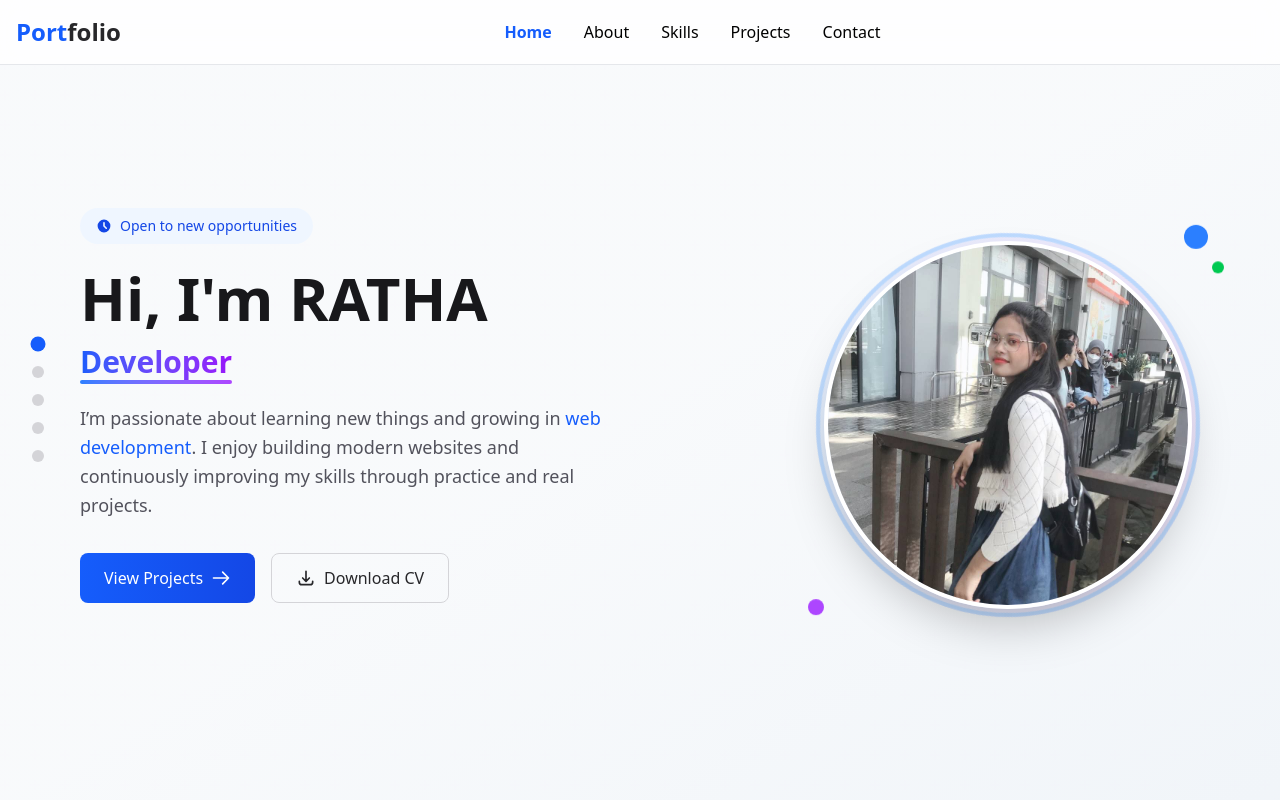
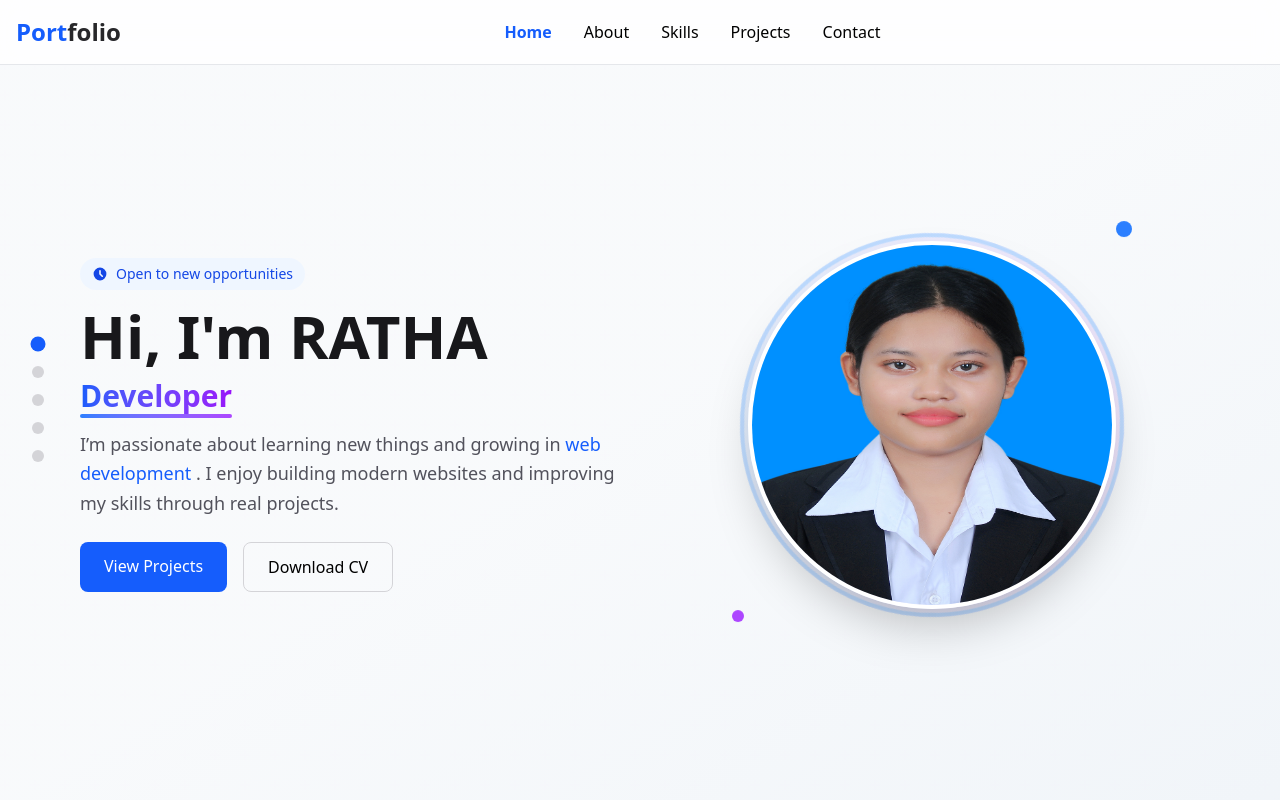
Before and after one commit to PhearomRatha/portfolio-Ratha, a Vue app: page / in a window 1280 px wide. Shown: the top 800 px of the page. Built offline with nearby package versions, Linux system fonts and the light colour scheme.

Commit message:
update profile

```diff
--- a/src/components/home/Hero.vue
+++ b/src/components/home/Hero.vue
@@ -1,29 +1,63 @@
 <template>
-  <div class="min-h-[70vh] flex items-center py-8">
-    <div class="grid grid-cols-1 lg:grid-cols-2 gap-8 lg:gap-12 items-center max-w-6xl mx-auto px-4">
+  <div class="min-h-[70vh] flex items-center py-10">
+    <div
+      class="grid grid-cols-1 lg:grid-cols-2 gap-8 lg:gap-12 items-center max-w-6xl mx-auto px-4"
+    >
 
-      <!-- Left Column - Text Content -->
-      <div class="text-center lg:text-left">
+      <!-- IMAGE (TOP ON MOBILE, RIGHT ON DESKTOP) -->
+      <div class="order-1 lg:order-2 flex justify-center">
+        <div class="relative w-44 h-44 sm:w-56 sm:h-56 md:w-72 md:h-72 lg:w-96 lg:h-96">
+
+          <!-- Glow -->
+          <div class="absolute inset-0 bg-gradient-to-r from-blue-500 to-purple-500 rounded-full opacity-10 animate-pulse"></div>
+
+          <!-- Rings -->
+          <div class="absolute inset-0 border-4 border-blue-200 dark:border-blue-900/30 rounded-full animate-spin-slow"></div>
+          <div class="absolute inset-4 border-2 border-purple-200 dark:border-purple-900/30 rounded-full animate-spin-slow-reverse"></div>
+
+          <!-- Image -->
+          <div class="absolute inset-2 rounded-full overflow-hidden border-4 border-white dark:border-zinc-800 shadow-2xl">
+            <img
+              src="/public/Image/profile.png"
+              alt="Ratha"
+              class="w-full h-full object-fit"
+            />
+          </div>
+
+          <!-- Dots -->
+          <div class="absolute -top-2 -right-2 w-4 h-4 bg-blue-500 rounded-full animate-bounce"></div>
+          <div class="absolute -bottom-2 -left-2 w-3 h-3 bg-purple-500 rounded-full animate-bounce animation-delay-1000"></div>
+        </div>
+      </div>
+
+      <!-- TEXT (BOTTOM ON MOBILE, LEFT ON DESKTOP) -->
+      <div class="order-2 lg:order-1 text-center lg:text-left">
+
         <!-- Badge -->
-        <div class="mb-6 inline-flex lg:inline-flex">
-          <span class="inline-flex items-center px-4 py-2 rounded-full text-sm font-medium bg-blue-50 text-blue-700 dark:bg-blue-900/20 dark:text-blue-400">
+        <div class="mb-4 inline-flex">
+          <span
+            class="inline-flex items-center px-3 py-1.5 rounded-full text-xs sm:text-sm font-medium bg-blue-50 text-blue-700 dark:bg-blue-900/20 dark:text-blue-400"
+          >
             <svg class="w-4 h-4 mr-2" fill="currentColor" viewBox="0 0 20 20">
-              <path fill-rule="evenodd" d="M10 18a8 8 0 100-16 8 8 0 000 16zm1-12a1 1 0 10-2 0v4a1 1 0 00.293.707l2.828 2.829a1 1 0 101.415-1.415L11 9.586V6z" clip-rule="evenodd" />
+              <path
+                fill-rule="evenodd"
+                d="M10 18a8 8 0 100-16 8 8 0 000 16zm1-12a1 1 0 10-2 0v4a1 1 0 00.293.707l2.828 2.829a1 1 0 101.415-1.415L11 9.586V6z"
+                clip-rule="evenodd"
+              />
             </svg>
             Open to new opportunities
           </span>
         </div>
 
         <!-- Title -->
-        <h1 class="text-4xl md:text-5xl lg:text-6xl font-bold mb-4">
-          <span class="block text-zinc-900 dark:text-white">Hi, I'm RATHA</span>
-
+        <h1 class="text-3xl sm:text-4xl md:text-5xl lg:text-6xl font-bold mb-3 text-zinc-900 dark:text-white">
+          Hi, I'm RATHA
         </h1>
 
-        <!-- Subtitle with animation -->
-        <div class="relative inline-block mb-6">
-          <h2 class="text-2xl md:text-3xl font-semibold text-zinc-700 dark:text-zinc-300">
-            <span class="bg-gradient-to-r from-blue-600 to-purple-600 dark:from-blue-400 dark:to-purple-400 bg-clip-text text-transparent">
+        <!-- Subtitle -->
+        <div class="relative inline-block mb-4">
+          <h2 class="text-lg sm:text-xl md:text-2xl lg:text-3xl font-semibold">
+            <span class="bg-gradient-to-r from-blue-600 to-purple-600 bg-clip-text text-transparent">
               Developer
             </span>
           </h2>
@@ -31,65 +65,30 @@
         </div>
 
         <!-- Description -->
-     <p class="text-lg text-zinc-600 dark:text-zinc-400 mb-8 max-w-xl mx-auto lg:mx-0 leading-relaxed">
-  I’m passionate about learning new things and growing in
-  <span class="font-medium text-blue-600 dark:text-blue-400">web development</span>.
-  I enjoy building modern websites and continuously improving my skills through practice and real projects.
-</p>
-
+        <p class="text-sm sm:text-base md:text-lg text-zinc-600 dark:text-zinc-400 mb-6 leading-relaxed max-w-xl mx-auto lg:mx-0">
+          I’m passionate about learning new things and growing in
+          <span class="font-medium text-blue-600 dark:text-blue-400">
+            web development
+          </span>.
+          I enjoy building modern websites and improving my skills through real projects.
+        </p>
 
         <!-- Buttons -->
-        <div class="flex flex-col sm:flex-row gap-4 justify-center lg:justify-start mb-10">
+        <div class="flex flex-col sm:flex-row gap-4 justify-center lg:justify-start">
           <router-link
             to="/projects"
-            class="px-6 py-3 bg-gradient-to-r from-blue-600 to-blue-700 text-white rounded-lg hover:shadow-lg hover:shadow-blue-500/30 transition-all duration-300 font-medium flex items-center justify-center group"
+            class="px-6 py-3 bg-blue-600 text-white rounded-lg hover:bg-blue-700 transition font-medium"
           >
             View Projects
-            <svg class="w-5 h-5 ml-2 group-hover:translate-x-1 transition-transform" fill="none" stroke="currentColor" viewBox="0 0 24 24">
-              <path stroke-linecap="round" stroke-linejoin="round" stroke-width="2" d="M14 5l7 7m0 0l-7 7m7-7H3" />
-            </svg>
           </router-link>
 
           <a
             href="/Phearom Ratha Curriculum Vitae (1).pdf"
-            class="px-6 py-3 border border-zinc-300 dark:border-zinc-700 text-zinc-800 dark:text-white rounded-lg hover:border-blue-500 dark:hover:border-blue-400 hover:text-blue-600 dark:hover:text-blue-400 transition-all duration-300 font-medium flex items-center justify-center"
+            class="px-6 py-3 border border-zinc-300 dark:border-zinc-700 rounded-lg hover:border-blue-500 transition font-medium"
           >
-            <svg class="w-5 h-5 mr-2" fill="none" stroke="currentColor" viewBox="0 0 24 24">
-              <path stroke-linecap="round" stroke-linejoin="round" stroke-width="2" d="M4 16v1a3 3 0 003 3h10a3 3 0 003-3v-1m-4-4l-4 4m0 0l-4-4m4 4V4" />
-            </svg>
             Download CV
           </a>
         </div>
-
-
-
-      </div>
-
-      <!-- Right Column - Circular Image -->
-      <div class="relative flex justify-center lg:justify-end">
-        <div class="relative w-64 h-64 md:w-80 md:h-80 lg:w-96 lg:h-96">
-          <!-- Background effects -->
-          <div class="absolute inset-0 bg-gradient-to-r from-blue-500 to-purple-500 rounded-full opacity-10 dark:opacity-20 animate-pulse"></div>
-
-          <!-- Outer ring with animation -->
-          <div class="absolute inset-0 border-4 border-blue-200 dark:border-blue-900/30 rounded-full animate-spin-slow"></div>
-          <div class="absolute inset-4 border-2 border-purple-200 dark:border-purple-900/30 rounded-full animate-spin-slow-reverse"></div>
-
-          <!-- Main circular image -->
-          <div class="absolute inset-2 rounded-full overflow-hidden border-4 border-white dark:border-zinc-800 shadow-2xl">
-            <img
-              src="/public/Image/photo_2025-12-24_11-05-07.jpg"
-              alt="Alex Morgan"
-              class="w-full h-full object-cover"
-            />
-          </div>
-
-          <!-- Floating dots -->
-          <div class="absolute -top-2 -right-2 w-6 h-6 bg-blue-500 rounded-full animate-bounce"></div>
-          <div class="absolute -bottom-2 -left-2 w-4 h-4 bg-purple-500 rounded-full animate-bounce animation-delay-1000"></div>
-          <div class="absolute top-8 -right-6 w-3 h-3 bg-green-500 rounded-full animate-bounce animation-delay-500"></div>
-        </div>
-
 
       </div>
     </div>
@@ -97,65 +96,29 @@
 </template>
 
 <script setup>
-import { onMounted } from 'vue'
+import { onMounted } from "vue";
 
 onMounted(() => {
-  // Add custom animations
-  const style = document.createElement('style')
+  const style = document.createElement("style");
   style.textContent = `
     @keyframes spin-slow {
       from { transform: rotate(0deg); }
       to { transform: rotate(360deg); }
     }
-
     @keyframes spin-slow-reverse {
       from { transform: rotate(0deg); }
       to { transform: rotate(-360deg); }
     }
-
-    @keyframes bounce {
-      0%, 100% { transform: translateY(0); }
-      50% { transform: translateY(-10px); }
-    }
-
     .animate-spin-slow {
       animation: spin-slow 20s linear infinite;
     }
-
     .animate-spin-slow-reverse {
       animation: spin-slow-reverse 15s linear infinite;
     }
-
-    .animate-bounce {
-      animation: bounce 2s ease-in-out infinite;
-    }
-
-    .animation-delay-500 {
-      animation-delay: 0.5s;
-    }
-
     .animation-delay-1000 {
       animation-delay: 1s;
     }
-  `
-  document.head.appendChild(style)
-})
+  `;
+  document.head.appendChild(style);
+});
 </script>
-
-<style scoped>
-/* Simple slide-up animation */
-.animate-slide-up {
-  animation: slide-up 0.8s ease-out;
-}
-
-@keyframes slide-up {
-  from {
-    opacity: 0;
-    transform: translateY(20px);
-  }
-  to {
-    opacity: 1;
-    transform: translateY(0);
-  }
-}
-</style>
```
Also changed, not shown: public/Image/profile.png.
